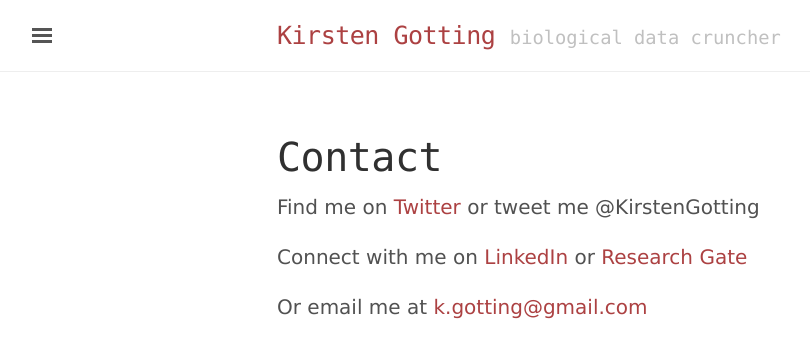
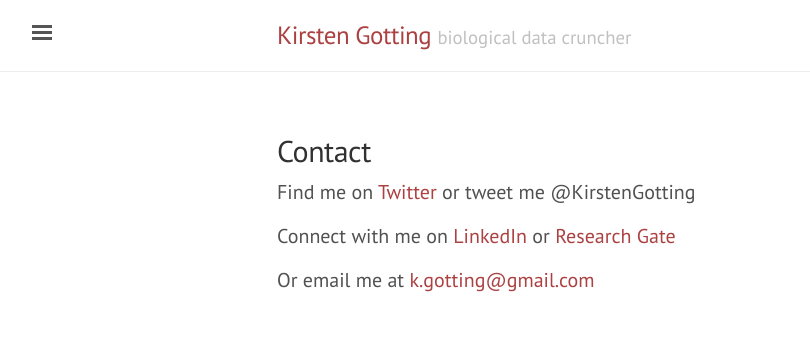
Before and after one commit to kirstengott/old_jekyll_website, a Jekyll site: the page built from contact.md, in a window 1280 px wide. Shown: the top 358 px of the page, without its empty margins (3-813 px from the left). Built offline with Jekyll 4.4.1, drawn with Linux system fonts in a browser that asks for light colours.

Commit message:
updated style

```diff
--- a/_includes/sidebar.html
+++ b/_includes/sidebar.html
@@ -9,7 +9,7 @@
   </div>
 
   <nav class="sidebar-nav">
-    <a class="sidebar-nav-item{% if page.url == site.baseurl %} active{% endif %}" href="{{ site.baseurl }}/">Home</a>
+    <a class="sidebar-nav-item{% if page.url == site.baseurl %} active{% endif %}" href="{{ site.baseurl }}/">About</a>
 
     {% comment %}
       The code below dynamically generates a sidebar nav of pages with
--- a/_layouts/default.html
+++ b/_layouts/default.html
@@ -3,7 +3,7 @@
 
   {% include head.html %}
 
-  <body class="theme-base-08">
+    <body class="theme-base-08 sidebar-overlay">
 
     {% include sidebar.html %}
 
--- a/public/css/lanyon.css
+++ b/public/css/lanyon.css
@@ -41,11 +41,11 @@ body {
 }
 
 html {
-  font-family: Verdana, Geneva, sans-serif;
+    font-family: "PT Sans", Helvetica, Arial, sans-serif;;
 }
 
 h1, h2, h3, h4, h5, h6 {
-  font-family: "Lucida Console", Monaco, monospace;
+  font-family: "PT Sans", Helvetica, Arial, sans-serif;
   font-weight: 400;
   color: #313131;
   letter-spacing: -.025rem;
@@ -148,7 +148,7 @@ h1, h2, h3, h4, h5, h6 {
   width: 14rem;
   visibility: hidden;
   overflow-y: auto;
-  font-family: Verdana, Geneva, sans-serif;
+  font-family: "PT Sans", Helvetica, Arial, sans-serif;
   font-size: .875rem; /* 15px */
   color: rgba(255,255,255,.6);
   background-color: #202020;
@@ -368,7 +368,7 @@ a.sidebar-nav-item:focus {
   overflow: hidden; /* clearfix */
   margin-left: -1rem;
   margin-right: -1rem;
-  font-family: Verdana, Geneva, sans-serif;
+  font-family: "PT Sans", Helvetica, Arial, sans-serif;
   color: #ccc;
   text-align: center;
 }
--- a/public/css/poole.css
+++ b/public/css/poole.css
@@ -51,7 +51,7 @@ body {
 html {
   font-family: "Lucida Console", Monaco, monospaceg;
   font-size: 16px;
-  line-height: 1.5;
+  line-height: 1.2;
 }
 @media (min-width: 38em) {
   html {
@@ -65,6 +65,8 @@ body {
   -webkit-text-size-adjust: 100%;
       -ms-text-size-adjust: 100%;
 }
+
+
 
 /* No `:visited` state is required by default (browsers will use `a`) */
 a {
```
Also changed, not shown: contact.md (+3 -1 lines), index.md (+6 -3 lines), 2 other files.
